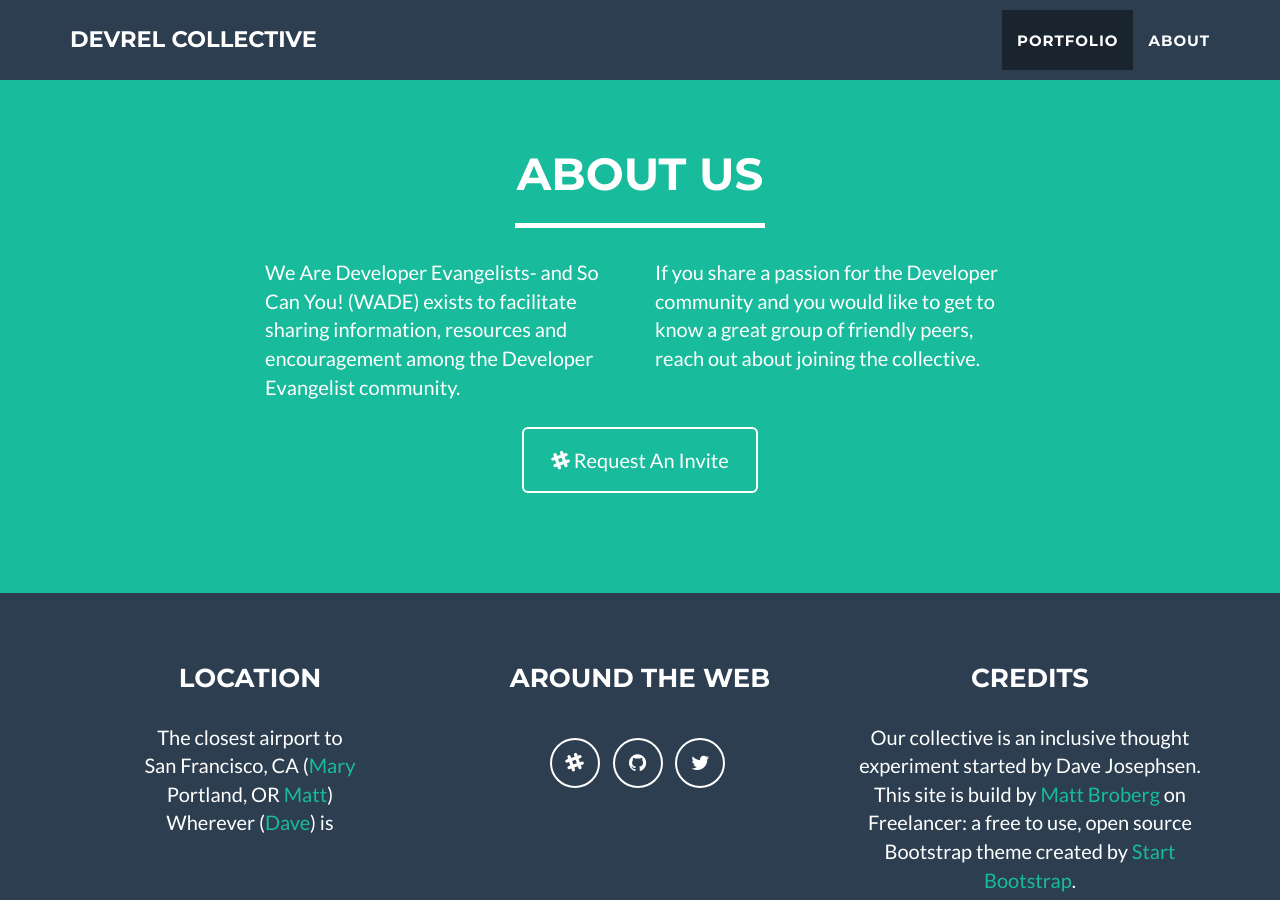
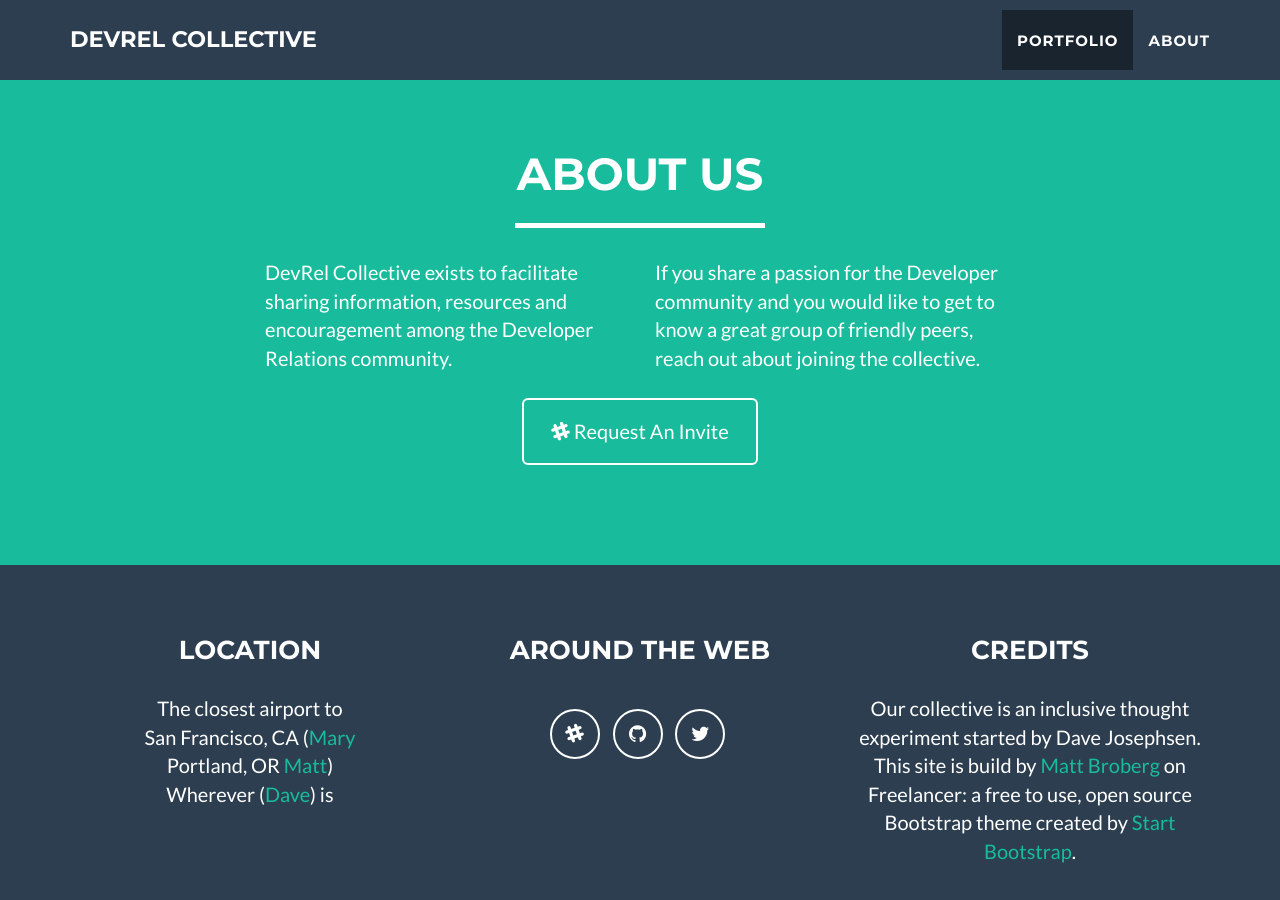
Before and after one commit to evangelistcollective/evangelistcollective.github.io, a Jekyll site: the page built from index.html, in a window 1280 px wide and 900 px high, scrolled down 1430 px. Built offline with Jekyll 4.4.1, drawn with Linux system fonts in a browser that asks for light colours; some of the changed text lies outside the part shown.

Commit message:
Completing the rebrand

```diff
--- a/_includes/about.html
+++ b/_includes/about.html
@@ -9,7 +9,7 @@
             </div>
             <div class="row">
                 <div class="col-lg-4 col-lg-offset-2">
-                    <p>We Are Developer Evangelists- and So Can You! (WADE) exists to facilitate sharing information, resources and encouragement among the Developer Evangelist community.</p>
+                    <p>DevRel Collective exists to facilitate sharing information, resources and encouragement among the Developer Relations community.</p>
                 </div>
                 <div class="col-lg-4">
                     <p>If you share a passion for the Developer community and you would like to get to know a great group of friendly peers, reach out about joining the collective.</p>
--- a/_includes/header.html
+++ b/_includes/header.html
@@ -7,7 +7,7 @@
                     <div class="intro-text">
                         <span class="name">{{ site.title }}</span>
                         <hr class="star-light">
-                        <span class="skills">Evangelists - Advocates - Community Builders</span>
+                        <span class="skills">Advocates - Community Managers - Evangelists</span>
                     </div>
                 </div>
             </div>
```
Also changed, not shown: _posts/example_2014-07-13-project-6.markdown (deleted, +0 -14 lines), _posts/example_2014-07-14-project-5.markdown (deleted, +0 -15 lines), _posts/example_2014-07-15-project-4.markdown (deleted, +0 -15 lines), _posts/example_2014-07-16-project-3.markdown (deleted, +0 -15 lines), README.md, img/profile.png, img/profile_orig.png (deleted), img/profile_original.png (renamed from img/portfolio/evangelistcollective.png), 1 other file.
